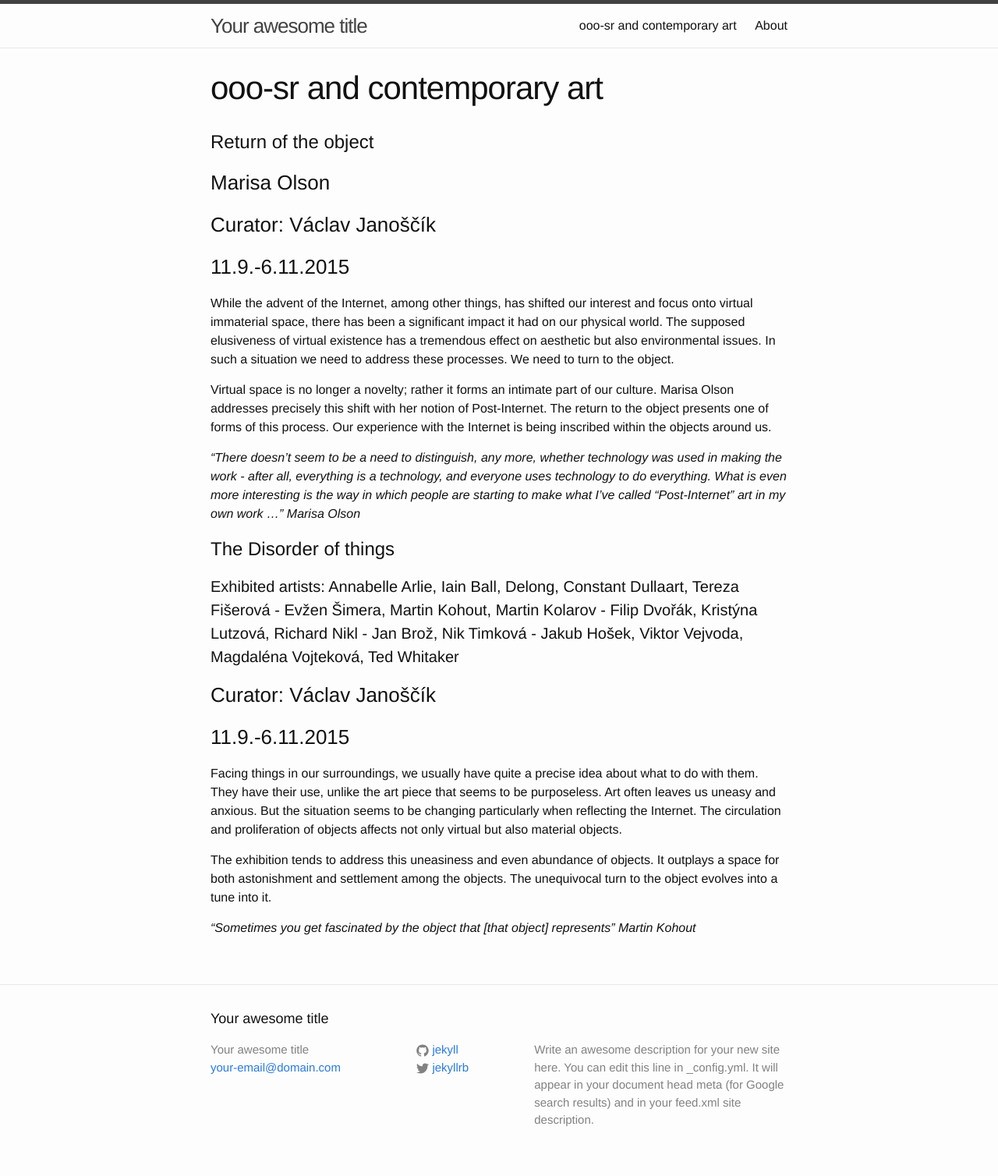
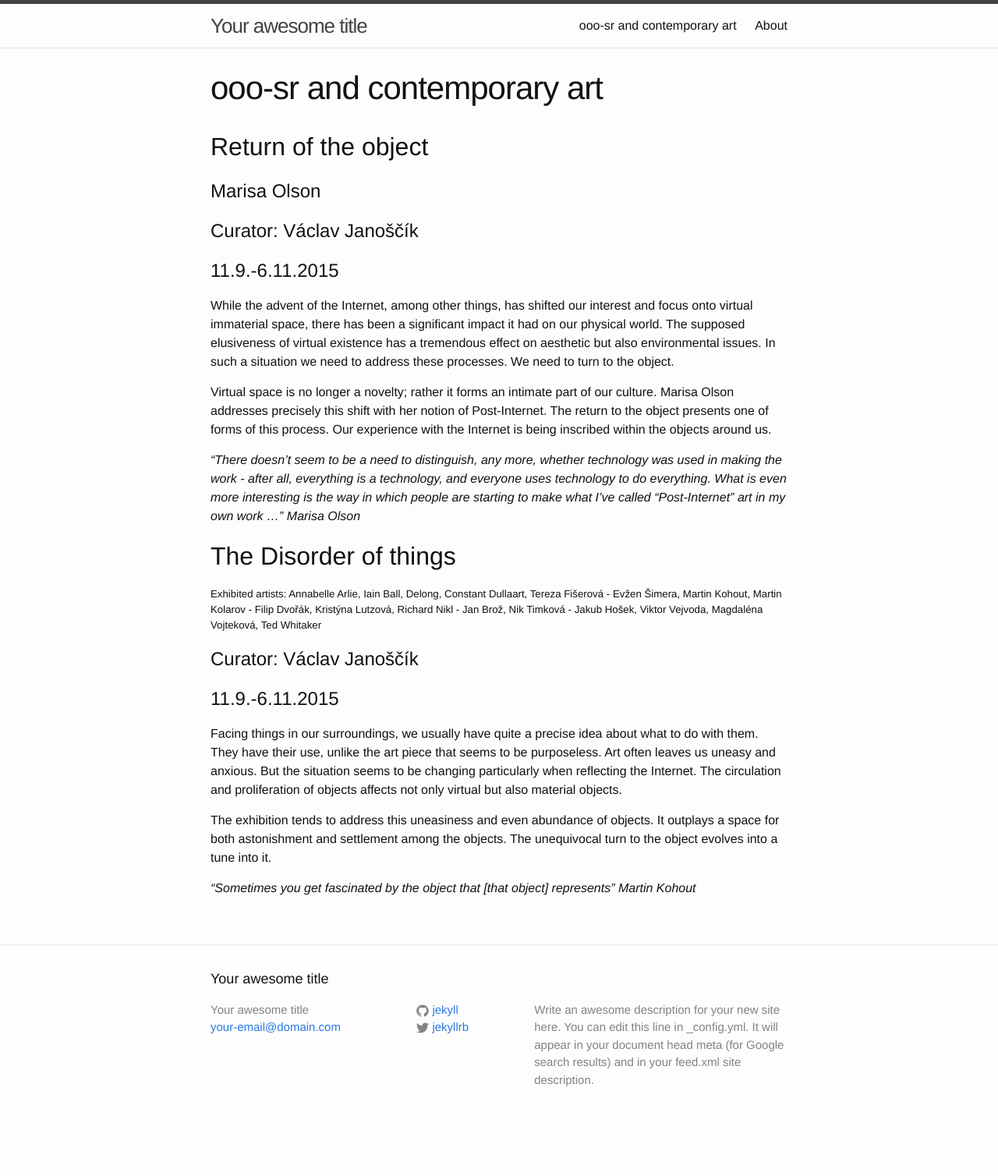
Before and after one commit to vaclavjanoscik/vaclavjanoscik.github.io, a Jekyll site: the page built from Return-of-the-object.md, in a window 1280 px wide. Shown: the whole page at 78% size. Built offline with Jekyll 4.4.1, drawn with Linux system fonts in a browser that asks for light colours; after the commit the page ends 1456 px from its top, so only the background shows below that.

```diff
--- a/Return-of-the-object.md
+++ b/Return-of-the-object.md
@@ -3,13 +3,13 @@ title: ooo-sr and contemporary art
 layout: page
 permalink: /return/
 ---
-# Return of the object
+## Return of the object
 
-### Marisa Olson
+# Marisa Olson
 
-### Curator: Václav Janoščík
+# Curator: Václav Janoščík
 
-### 11.9.-6.11.2015
+# 11.9.-6.11.2015
 
 While the advent of the Internet, among other things, has shifted our interest and focus onto virtual immaterial space, there has been a significant impact it had on our physical world. The supposed elusiveness of virtual existence has a tremendous effect on aesthetic but also environmental issues. In such a situation we need to address these processes. We need to turn to the object.
 
@@ -17,13 +17,13 @@ Virtual space is no longer a novelty; rather it forms an intimate part of our cu
 
 *"There doesn't seem to be a need to distinguish, any more, whether technology was used in making the work - after all, everything is a technology, and everyone uses technology to do everything. What is even more interesting is the way in which people are starting to make what I've called "Post-Internet" art in my own work ..." Marisa Olson*
 
-# The Disorder of things
+## The Disorder of things
 
-#### Exhibited artists: Annabelle Arlie, Iain Ball, Delong, Constant Dullaart, Tereza Fišerová - Evžen Šimera, Martin Kohout, Martin Kolarov - Filip Dvořák, Kristýna Lutzová, Richard Nikl - Jan Brož, Nik Timková - Jakub Hošek, Viktor Vejvoda, Magdaléna Vojteková, Ted Whitaker
+##### Exhibited artists: Annabelle Arlie, Iain Ball, Delong, Constant Dullaart, Tereza Fišerová - Evžen Šimera, Martin Kohout, Martin Kolarov - Filip Dvořák, Kristýna Lutzová, Richard Nikl - Jan Brož, Nik Timková - Jakub Hošek, Viktor Vejvoda, Magdaléna Vojteková, Ted Whitaker
 
-### Curator: Václav Janoščík
+# Curator: Václav Janoščík
 
-### 11.9.-6.11.2015
+# 11.9.-6.11.2015
 
 Facing things in our surroundings, we usually have quite a precise idea about what to do with them. They have their use, unlike the art piece that seems to be purposeless. Art often leaves us uneasy and anxious. But the situation seems to be changing particularly when reflecting the Internet. The circulation and proliferation of objects affects not only virtual but also material objects.
 
```
